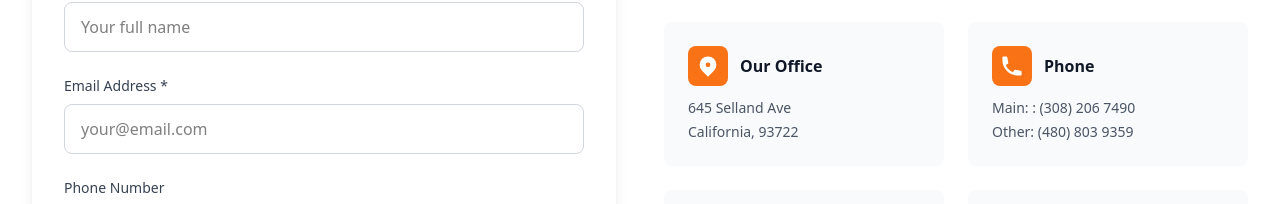
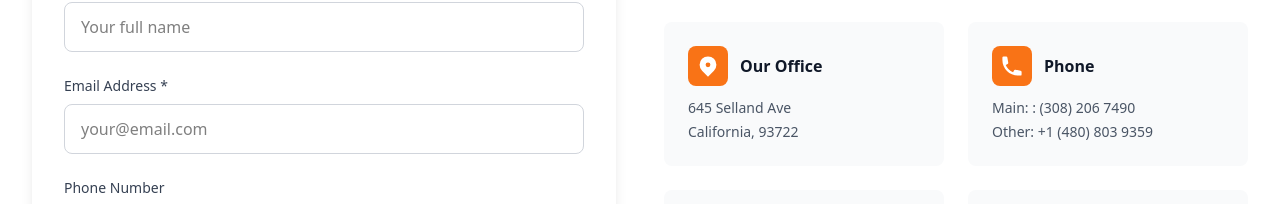
Before and after one commit to ericwalterlaw/civil, a React (Vite) app: page /contact in a window 1280 px wide. Shown: the part 530-734 px from the top of the page. Built offline with nearby package versions, Linux system fonts and the light colour scheme.

Commit message:
Update Contact.jsx

```diff
--- a/src/pages/Contact.jsx
+++ b/src/pages/Contact.jsx
@@ -43,7 +43,7 @@ const Contact = () => {
         </svg>
       ),
       title: 'Phone',
-      details: ['Main: : (308) 206 7490', 'Other: (480) 803 9359'],
+      details: ['Main: : (308) 206 7490', 'Other: +1 (480) 803 9359'],
     },
     {
       icon: (
```
